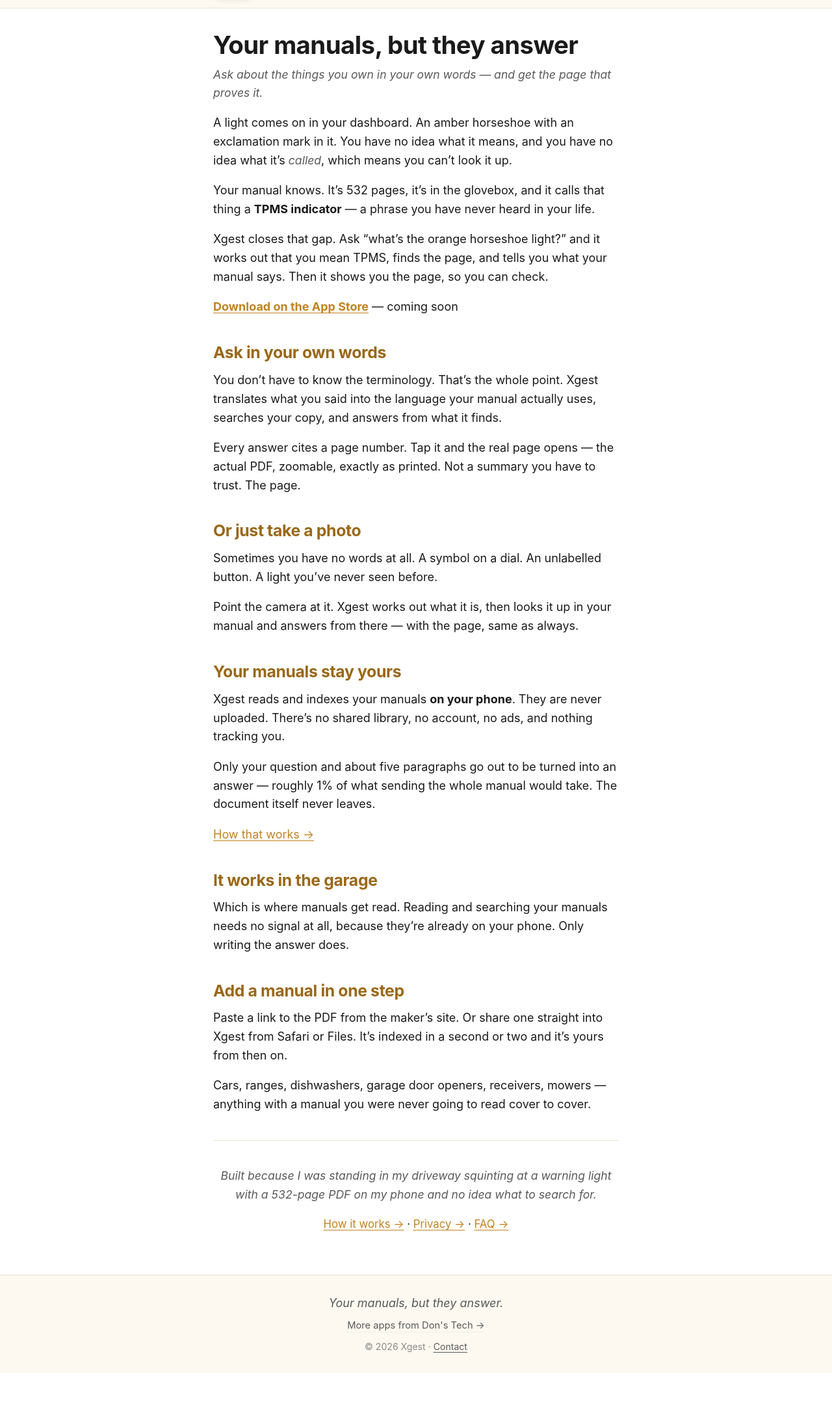
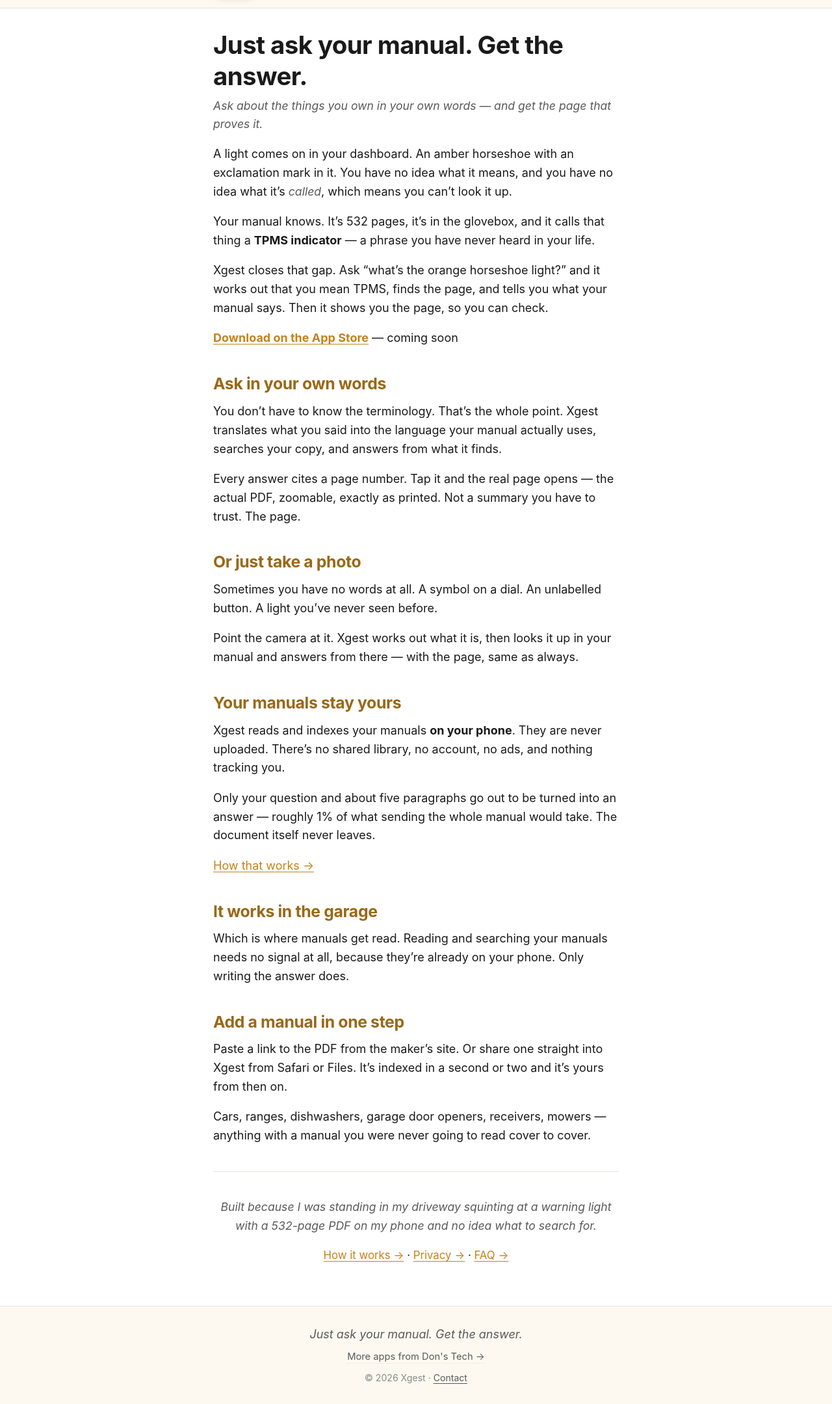
Before and after one commit to donbonaddio/xgest-site, a plain HTML site: page index.html in a window 1280 px wide. Shown: the part 81-2241 px from the top of the page at 65% size. Before the commit the page ends 2193 px from the top, so only its background shows below. Drawn offline with Linux system fonts and the light colour scheme.

Commit message:
Deploy: new tagline

```diff
--- a/index.html
+++ b/index.html
@@ -4,7 +4,7 @@
 <meta charset="UTF-8">
 <meta name="viewport" content="width=device-width, initial-scale=1.0">
 <meta name="description" content="Ask about the things you own in your own words — and get the page that proves it.">
-<title>Your manuals, but they answer — Xgest</title>
+<title>Just ask your manual. Get the answer. — Xgest</title>
 <link rel="stylesheet" href="style.css">
 <link rel="icon" type="image/png" href="icon.png">
 <link rel="apple-touch-icon" href="icon.png">
@@ -26,7 +26,7 @@
 </header>
 
 <main class="container">
-<h1>Your manuals, but they answer</h1>
+<h1>Just ask your manual. Get the answer.</h1>
 <p><em>Ask about the things you own in your own words — and get the page that proves it.</em></p>
 <p>A light comes on in your dashboard. An amber horseshoe with an exclamation mark in it. You have no idea what it means, and you have no idea what it&rsquo;s <em>called</em>, which means you can&rsquo;t look it up.</p>
 <p>Your manual knows. It&rsquo;s 532 pages, it&rsquo;s in the glovebox, and it calls that thing a <strong>TPMS indicator</strong> — a phrase you have never heard in your life.</p>
@@ -54,7 +54,7 @@
 
 <footer class="site-footer">
   <div class="container">
-    <p class="tagline">Your manuals, but they answer.</p>
+    <p class="tagline">Just ask your manual. Get the answer.</p>
     <p class="umbrella"><a href="https://donstech.com">More apps from Don's Tech →</a></p>
     <p class="meta">© 2026 Xgest · <a href="mailto:don@xgest.app">Contact</a></p>
   </div>
```
Also changed, not shown: faq.html (+1 -1 lines), how.html (+1 -1 lines), privacy.html (+1 -1 lines), why-private.html (+1 -1 lines), 1 other file.
